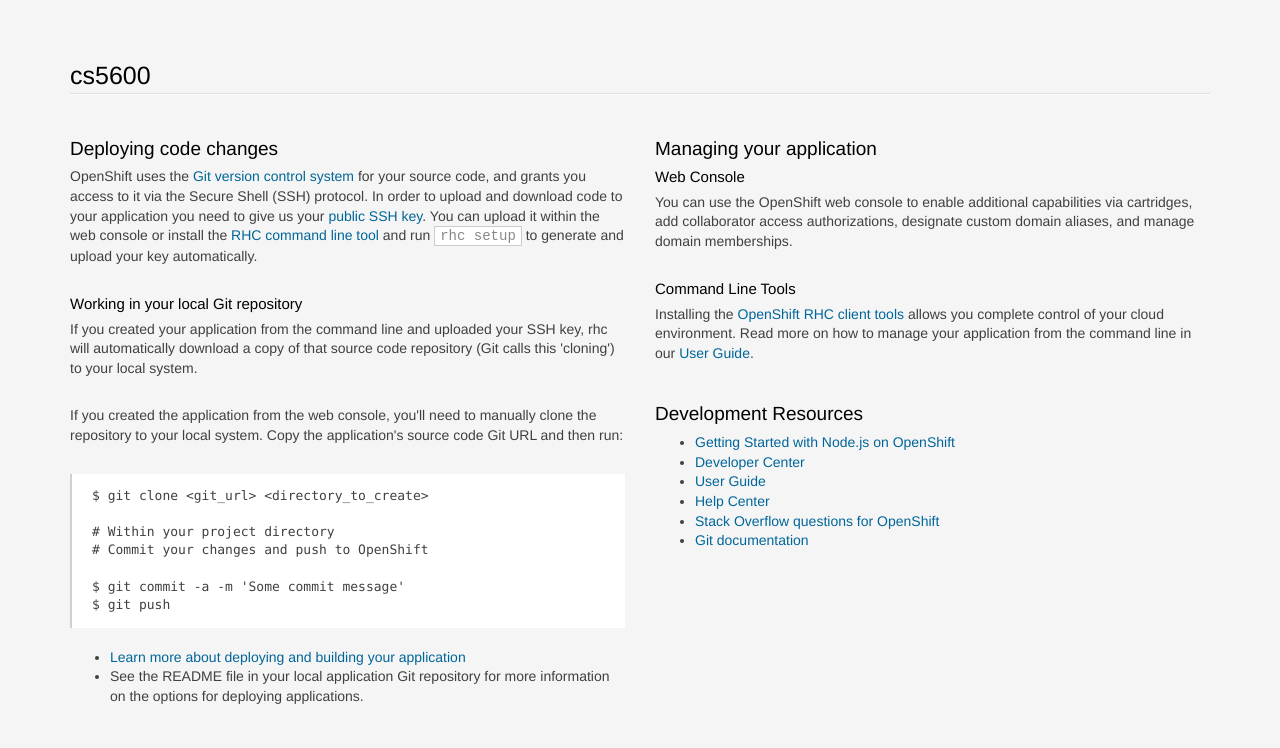
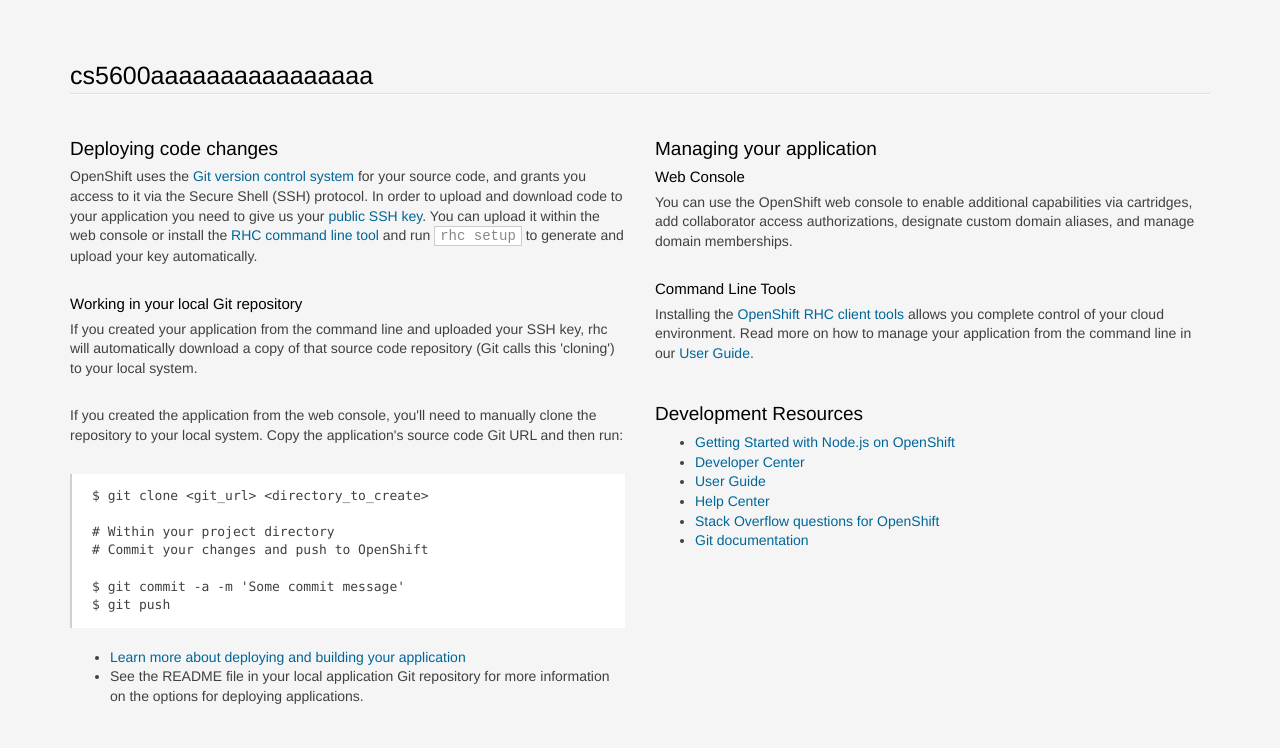
Before and after one commit to spymagic/cs5600, a website: page index.html in a window 1280 px wide. Shown: the top 748 px of the page. Drawn offline with Linux system fonts and the light colour scheme.

Commit message:
index2 added to public

```diff
--- a/index.html
+++ b/index.html
@@ -207,7 +207,7 @@
 <body>
 <section class='container'>
           <hgroup>
-            <h1>cs5600</h1>
+            <h1>cs5600aaaaaaaaaaaaaaaa</h1>
           </hgroup>
 
 
```
Also changed, not shown: public/index2.html (renamed from index2.html).
